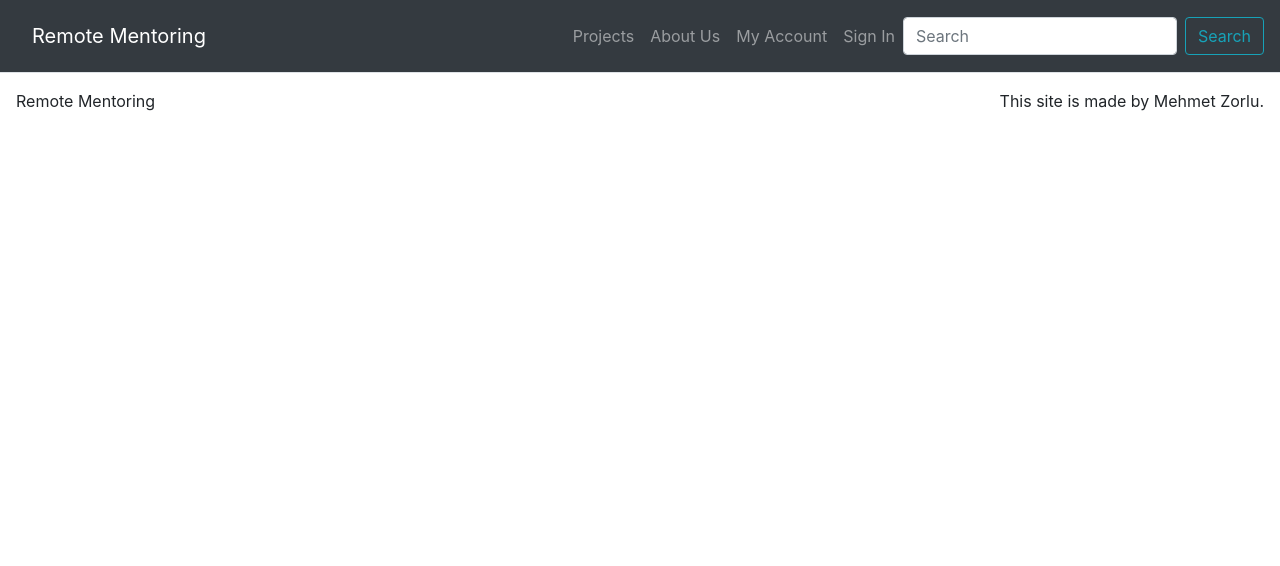
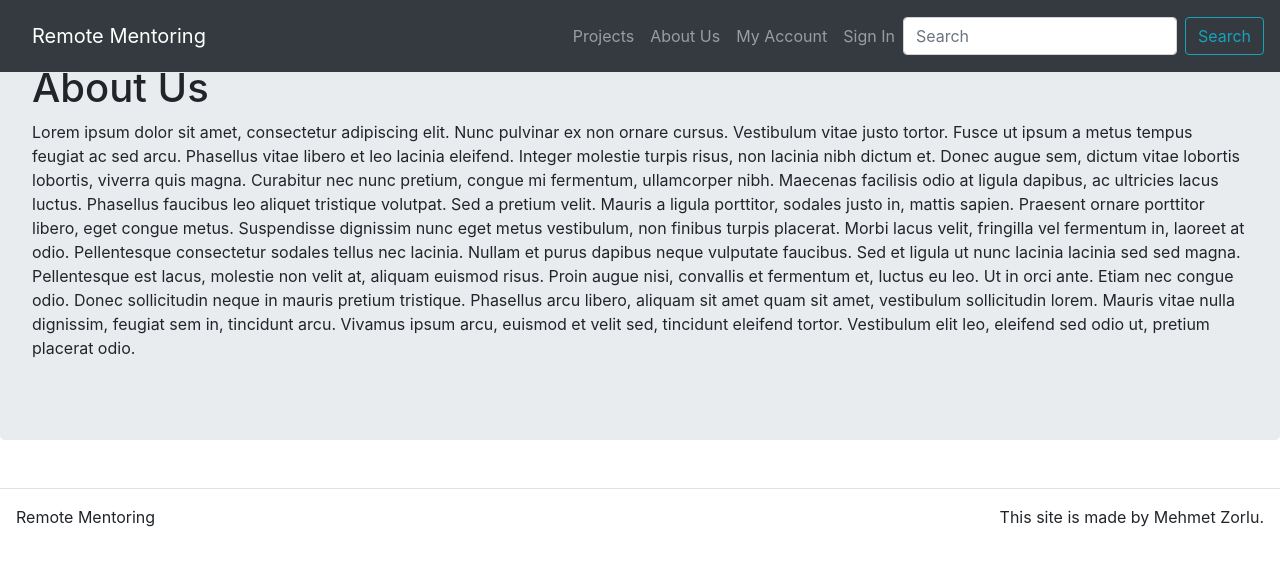
Before and after one commit to MehmetZorlu07/remote-mentoring, a React (Create React App) app: page /about in a window 1280 px wide. Shown: the top 566 px of the page. Built offline with nearby package versions, Linux system fonts and the light colour scheme.

Commit message:
Closes #39 Need more data to continue about us page.

```diff
--- a/src/components/pages/AboutPage.js
+++ b/src/components/pages/AboutPage.js
@@ -1,7 +1,37 @@
 import React from "react";
+import Jumbotron from "react-bootstrap/Jumbotron";
 
 function AboutPage() {
-  return <p>AboutPage works!</p>;
+  return (
+    <Jumbotron>
+      <h1>About Us</h1>
+      <p>
+        {" "}
+        Lorem ipsum dolor sit amet, consectetur adipiscing elit. Nunc pulvinar
+        ex non ornare cursus. Vestibulum vitae justo tortor. Fusce ut ipsum a
+        metus tempus feugiat ac sed arcu. Phasellus vitae libero et leo lacinia
+        eleifend. Integer molestie turpis risus, non lacinia nibh dictum et.
+        Donec augue sem, dictum vitae lobortis lobortis, viverra quis magna.
+        Curabitur nec nunc pretium, congue mi fermentum, ullamcorper nibh.
+        Maecenas facilisis odio at ligula dapibus, ac ultricies lacus luctus.
+        Phasellus faucibus leo aliquet tristique volutpat. Sed a pretium velit.
+        Mauris a ligula porttitor, sodales justo in, mattis sapien. Praesent
+        ornare porttitor libero, eget congue metus. Suspendisse dignissim nunc
+        eget metus vestibulum, non finibus turpis placerat. Morbi lacus velit,
+        fringilla vel fermentum in, laoreet at odio. Pellentesque consectetur
+        sodales tellus nec lacinia. Nullam et purus dapibus neque vulputate
+        faucibus. Sed et ligula ut nunc lacinia lacinia sed sed magna.
+        Pellentesque est lacus, molestie non velit at, aliquam euismod risus.
+        Proin augue nisi, convallis et fermentum et, luctus eu leo. Ut in orci
+        ante. Etiam nec congue odio. Donec sollicitudin neque in mauris pretium
+        tristique. Phasellus arcu libero, aliquam sit amet quam sit amet,
+        vestibulum sollicitudin lorem. Mauris vitae nulla dignissim, feugiat sem
+        in, tincidunt arcu. Vivamus ipsum arcu, euismod et velit sed, tincidunt
+        eleifend tortor. Vestibulum elit leo, eleifend sed odio ut, pretium
+        placerat odio.{" "}
+      </p>
+    </Jumbotron>
+  );
 }
 
 export default AboutPage;
```
